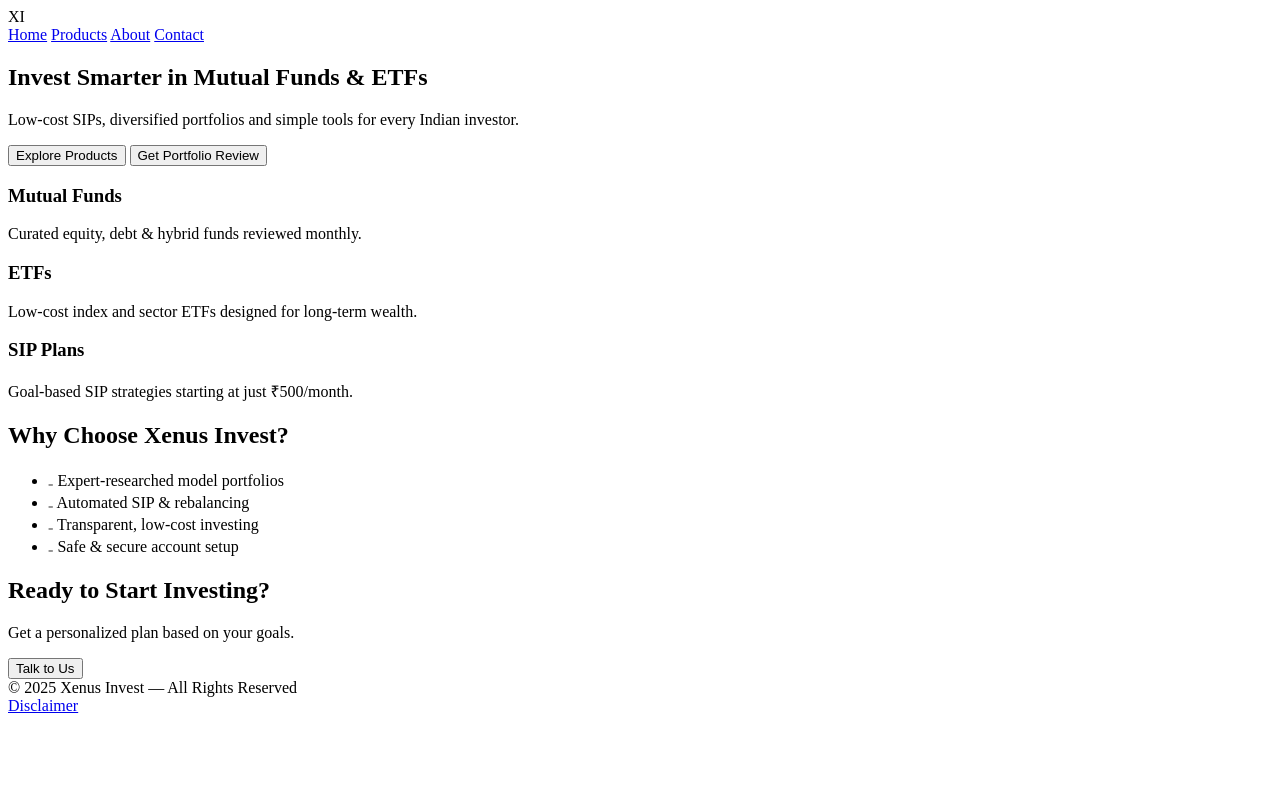
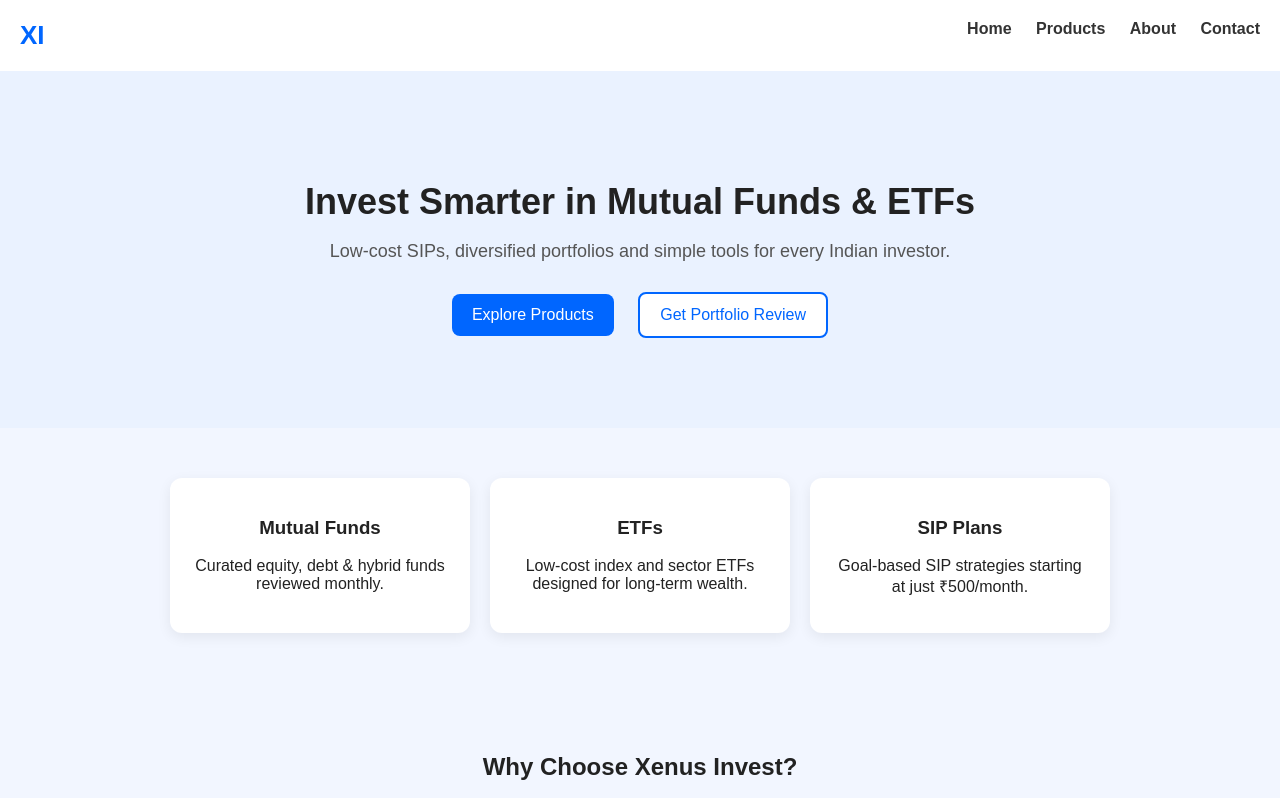
Before and after one commit to rathornitin2001-pixel/Trading_website, a plain HTML site: page index.html in a window 1280 px wide. Shown: the top 798 px of the page. Drawn offline with Linux system fonts and the light colour scheme.

Commit message:
Update styles.css

```diff
--- a/css/styles.css
+++ b/css/styles.css
@@ -1 +1,108 @@
-/* styles */
+body {
+  margin: 0;
+  font-family: Arial, sans-serif;
+  background: #f2f6ff;
+  color: #222;
+}
+
+.header {
+  display: flex;
+  justify-content: space-between;
+  padding: 20px;
+  background: #ffffff;
+  box-shadow: 0 2px 10px rgba(0, 0, 0, 0.05);
+}
+
+.logo {
+  font-size: 26px;
+  font-weight: 900;
+  color: #0066ff;
+}
+
+nav a {
+  margin-left: 20px;
+  text-decoration: none;
+  color: #333;
+  font-weight: 600;
+}
+
+.hero {
+  text-align: center;
+  padding: 80px 20px;
+  background: #eaf2ff;
+}
+
+.hero h1 {
+  font-size: 36px;
+  margin-bottom: 10px;
+}
+
+.subtitle {
+  color: #555;
+  font-size: 18px;
+  margin-bottom: 20px;
+}
+
+.btn-primary {
+  background: #0066ff;
+  border: none;
+  color: white;
+  padding: 12px 20px;
+  border-radius: 8px;
+  cursor: pointer;
+  font-size: 16px;
+  margin: 10px;
+}
+
+.btn-secondary {
+  background: white;
+  border: 2px solid #0066ff;
+  color: #0066ff;
+  padding: 12px 20px;
+  border-radius: 8px;
+  cursor: pointer;
+  font-size: 16px;
+  margin: 10px;
+}
+
+.features {
+  display: flex;
+  justify-content: center;
+  gap: 20px;
+  padding: 50px 20px;
+}
+
+.card {
+  background: white;
+  padding: 20px;
+  border-radius: 12px;
+  box-shadow: 0 4px 14px rgba(0, 0, 0, 0.07);
+  width: 260px;
+  text-align: center;
+}
+
+.why-us {
+  text-align: center;
+  padding: 50px 20px;
+}
+
+.why-us ul {
+  list-style: none;
+  padding: 0;
+  font-size: 18px;
+  color: #444;
+}
+
+.cta {
+  text-align: center;
+  padding: 60px;
+  background: #dbe8ff;
+}
+
+footer {
+  text-align: center;
+  padding: 20px;
+  background: #ffffff;
+  margin-top: 20px;
+  color: #666;
+}
```
